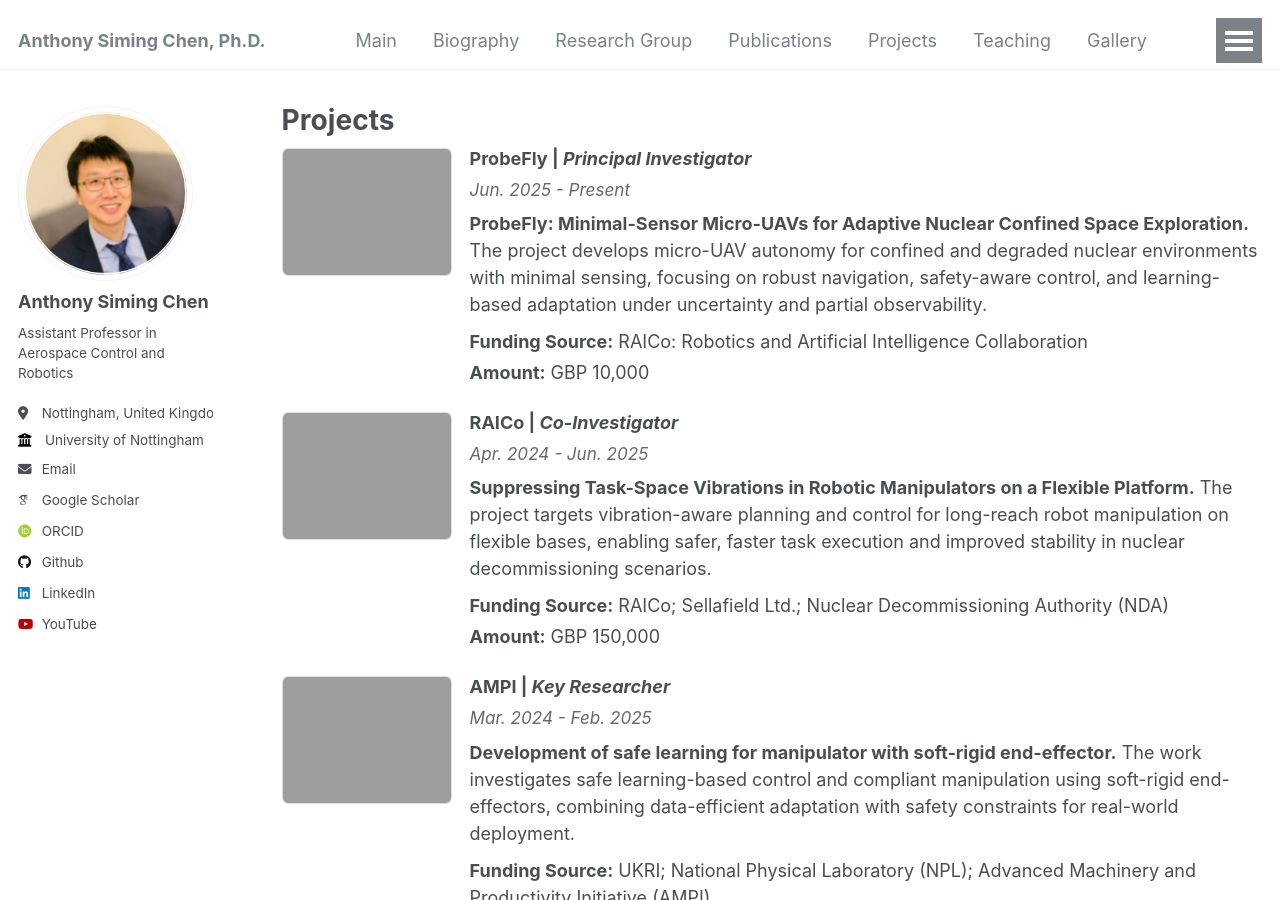
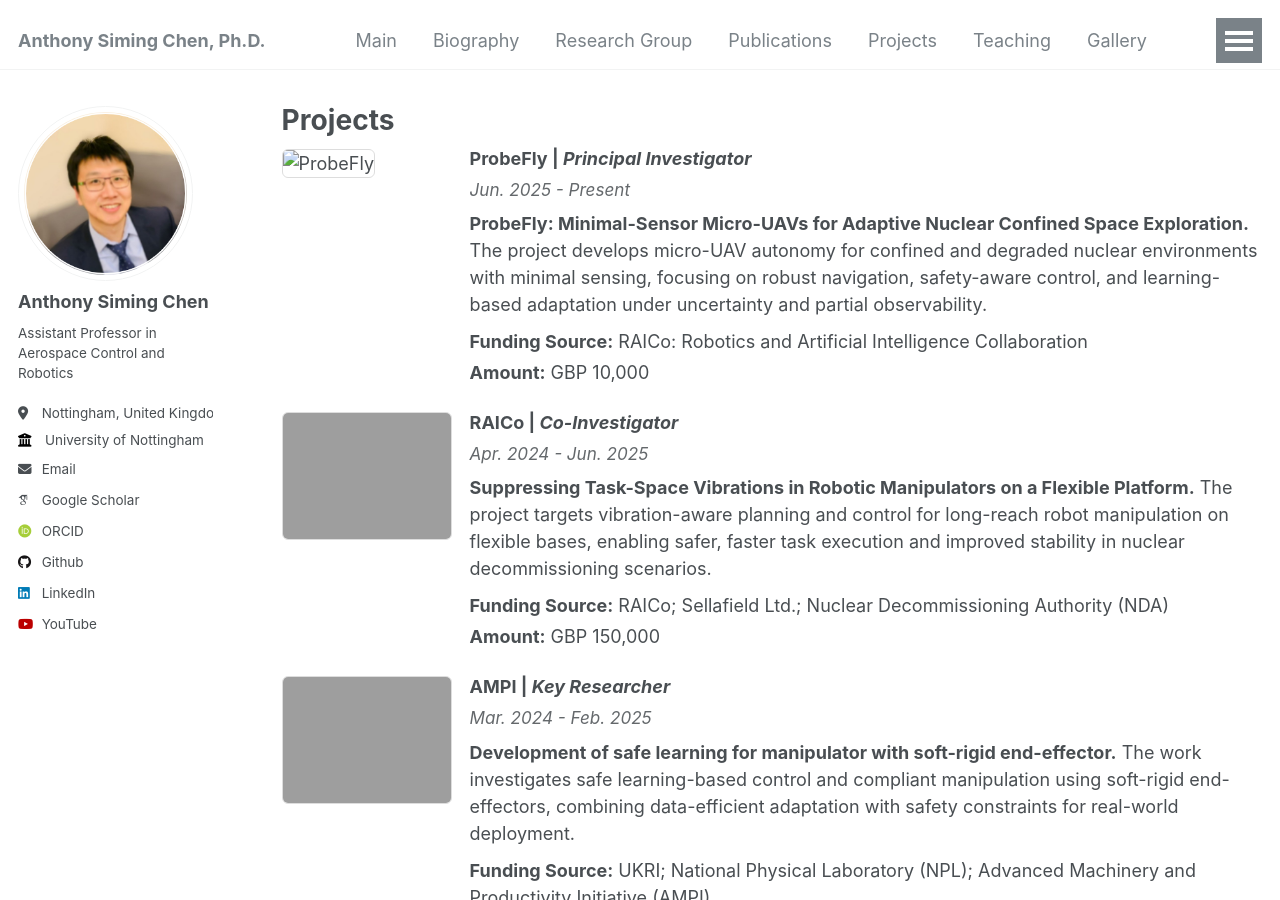
Before and after one commit to Anthony-S-Chen/Anthony-S-Chen.github.io, a Jekyll site: the page built from _pages/Projects.md, in a window 1280 px wide and 900 px high. Built offline with Jekyll 4.4.1, drawn with Linux system fonts in a browser that asks for light colours; some web fonts are replaced.

Commit message:
Update Projects.md

```diff
--- a/_pages/Projects.md
+++ b/_pages/Projects.md
@@ -34,7 +34,7 @@ author_profile: true
 
 <div class="project-item">
   <div class="project-fig">
-    <img src="{{ base_path }}/assets/images/projects/probefly.jpg" alt="ProbeFly">
+    <img src="{/images/Nuclear_Use_Cases3.jpeg" alt="ProbeFly">
   </div>
   <div class="project-body">
     <h3 class="project-title">ProbeFly | <em>Principal Investigator</em></h3>
```
